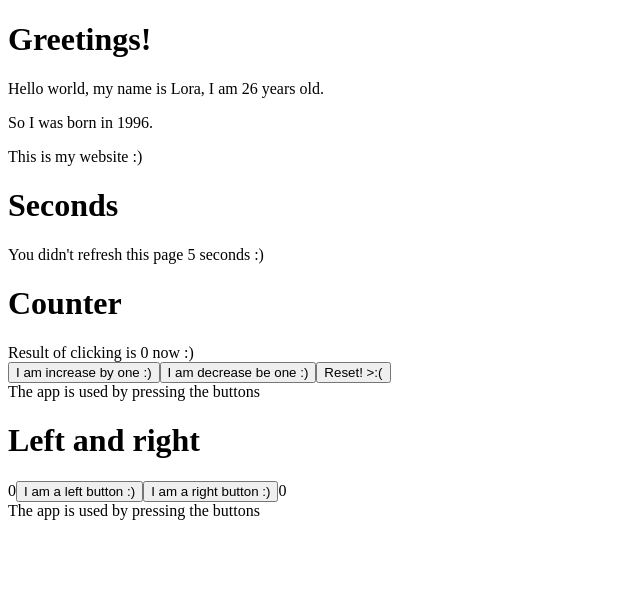
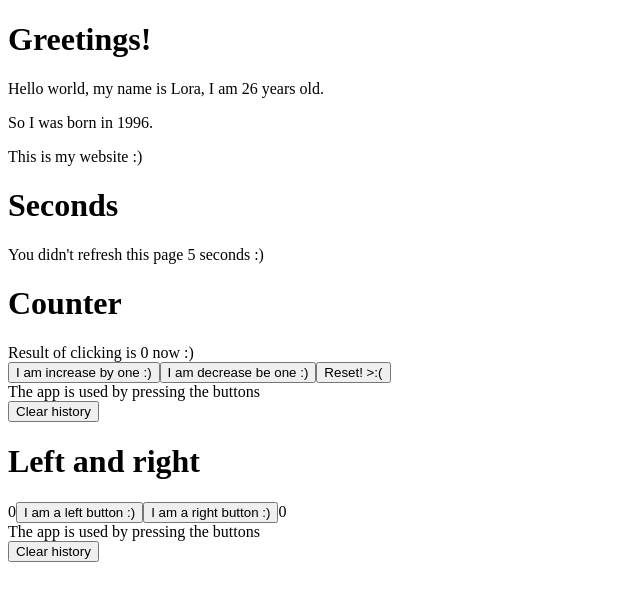
Before and after one commit to loreliawand/ncitylab, a React (Create React App) app: page / in a window 1280 px wide. Shown: the top 600 px of the page, without its empty margins (0-640 px from the left). Built offline with nearby package versions, Linux system fonts and the light colour scheme.

Commit message:
Added clearing history

```diff
--- a/src/App.js
+++ b/src/App.js
@@ -58,6 +58,10 @@ const App = () => {
     setCounter(0);
   };
 
+  const clearClickingHistory = () => {
+    setCounterHistory([]);
+  };
+
   const handleLeftClick = () => {
     setAll(allClicks.concat('L'));
     setLeft(left + 1);
@@ -65,6 +69,10 @@ const App = () => {
   const handleRightClick = () => {
     setAll(allClicks.concat('R'));
     setRight(right + 1);
+  };
+
+  const clearAllHistory = () => {
+    setAll([]);
   };
 
   return (
@@ -84,6 +92,7 @@ const App = () => {
         <Button handleClick={decreaseByOne} text="I am decrease be one :)" />
         <Button handleClick={setToZero} text="Reset! &gt;:(" />
         <History allClicks={counterHistory} />
+        <Button handleClick={clearClickingHistory} text="Clear history" />
       </div>
 
       <div>
@@ -93,6 +102,7 @@ const App = () => {
         <Button handleClick={handleRightClick} text="I am a right button :)" />
         {right}
         <History allClicks={allClicks} />
+        <Button handleClick={clearAllHistory} text="Clear history" />
       </div>
     </div>
   );
```
